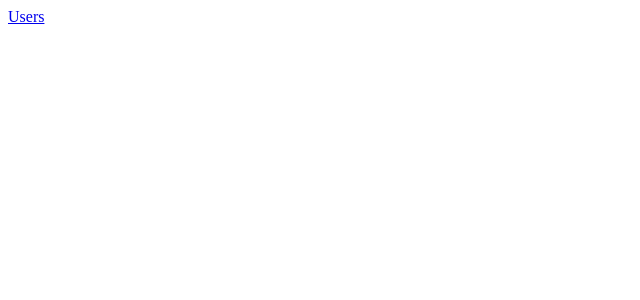
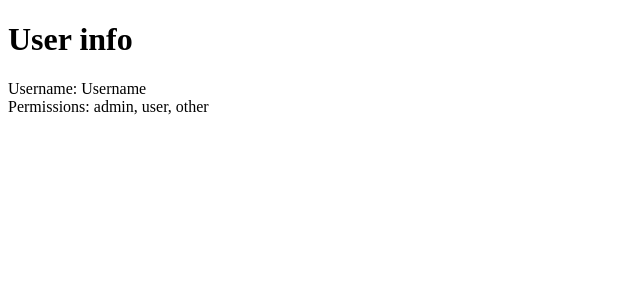
Before and after one commit to Ksabias/react-course, a React (Create React App) app: page / in a window 1280 px wide. Before the commit this address had no page. Shown: the top 300 px of the page, without its empty margins (0-640 px from the left). Built offline with nearby package versions, Linux system fonts and the light colour scheme.

Commit message:
add useContext usage for certain nested components

```diff
--- a/src/App.js
+++ b/src/App.js
@@ -1,24 +1,32 @@
-// import { Card } from "./components/Card/Card";
-// import { courses } from "./data/data";
-import { NavLink, Route, Routes } from "react-router-dom";
-import Counter from "./components/Counter/Counter";
-import Users from "./components/Users/Users";
-import UserDetails from "./components/UserDetails/UserDetails";
+import { createContext } from "react";
+import Home from "./components/Home/Home";
+
+export const UserInfoContext = createContext(null);
 
 function App() {
+  const userInfo = {
+    name: "Username",
+    permissions: ["admin", "user", "other"],
+  };
+
   return (
     <div className="App">
+      <UserInfoContext.Provider value={userInfo}>
+        <Home></Home>
+      </UserInfoContext.Provider>
+
       {/* <Card courses={courses}></Card> */}
+
       {/* <Counter></Counter> */}
 
-      <nav>
-        <NavLink to="/users">Users</NavLink>
-      </nav>
+      {/* <nav value={userInfo}>
+          <NavLink to="/users">Users</NavLink>
+        </nav> */}
 
-      <Routes>
+      {/* <Routes>
         <Route path="/users" element={<Users></Users>}></Route>
         <Route path="/users/:id" element={<UserDetails></UserDetails>}></Route>
-      </Routes>
+      </Routes> */}
     </div>
   );
 }
--- /dev/null
+++ b/src/components/Home/Home.jsx
@@ -0,0 +1,12 @@
+import React from "react";
+import Widget from "../Widget/Widget";
+
+const Home = () => {
+  return (
+    <div>
+      <Widget></Widget>
+    </div>
+  );
+};
+
+export default Home;
--- /dev/null
+++ b/src/components/UserCard/UserCard.jsx
@@ -0,0 +1,29 @@
+import React, { useContext } from "react";
+import { UserInfoContext } from "../../App";
+
+const UserCard = () => {
+  const data = useContext(UserInfoContext);
+
+  return (
+    <div>
+      <h1>User info</h1>
+
+      <div>Username: {data.name}</div>
+
+      {data?.permissions?.length > 0 && (
+        <div>
+          Permissions:
+          {data.permissions?.map((permission, index) => (
+            <span key={`${index}-${permission}`}>
+              {" "}
+              {permission}
+              {index < data.permissions.length - 1 && ","}
+            </span>
+          ))}
+        </div>
+      )}
+    </div>
+  );
+};
+
+export default UserCard;
--- /dev/null
+++ b/src/components/Widget/Widget.jsx
@@ -0,0 +1,12 @@
+import React from "react";
+import UserCard from "../UserCard/UserCard";
+
+const Widget = () => {
+  return (
+    <div>
+      <UserCard></UserCard>
+    </div>
+  );
+};
+
+export default Widget;
```
